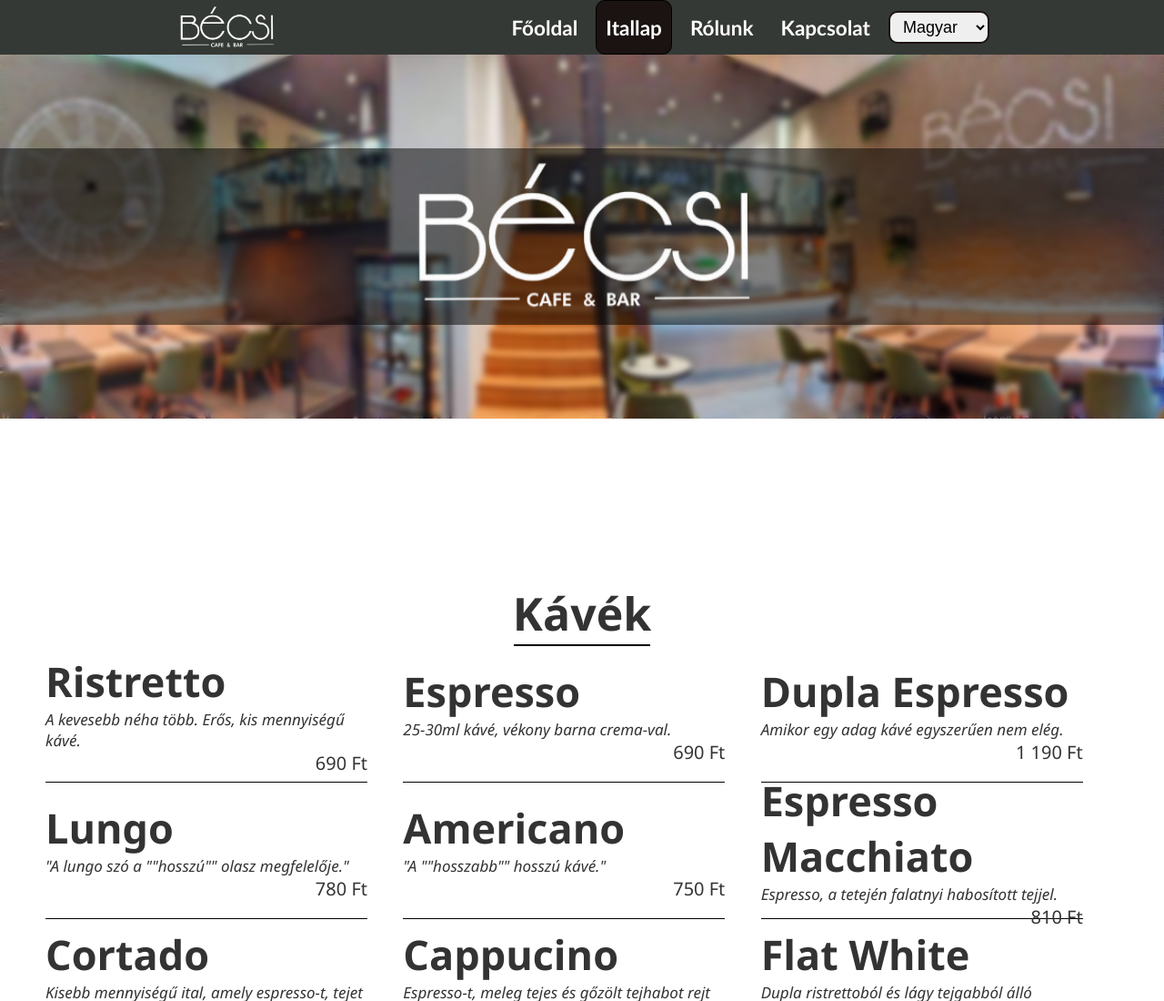
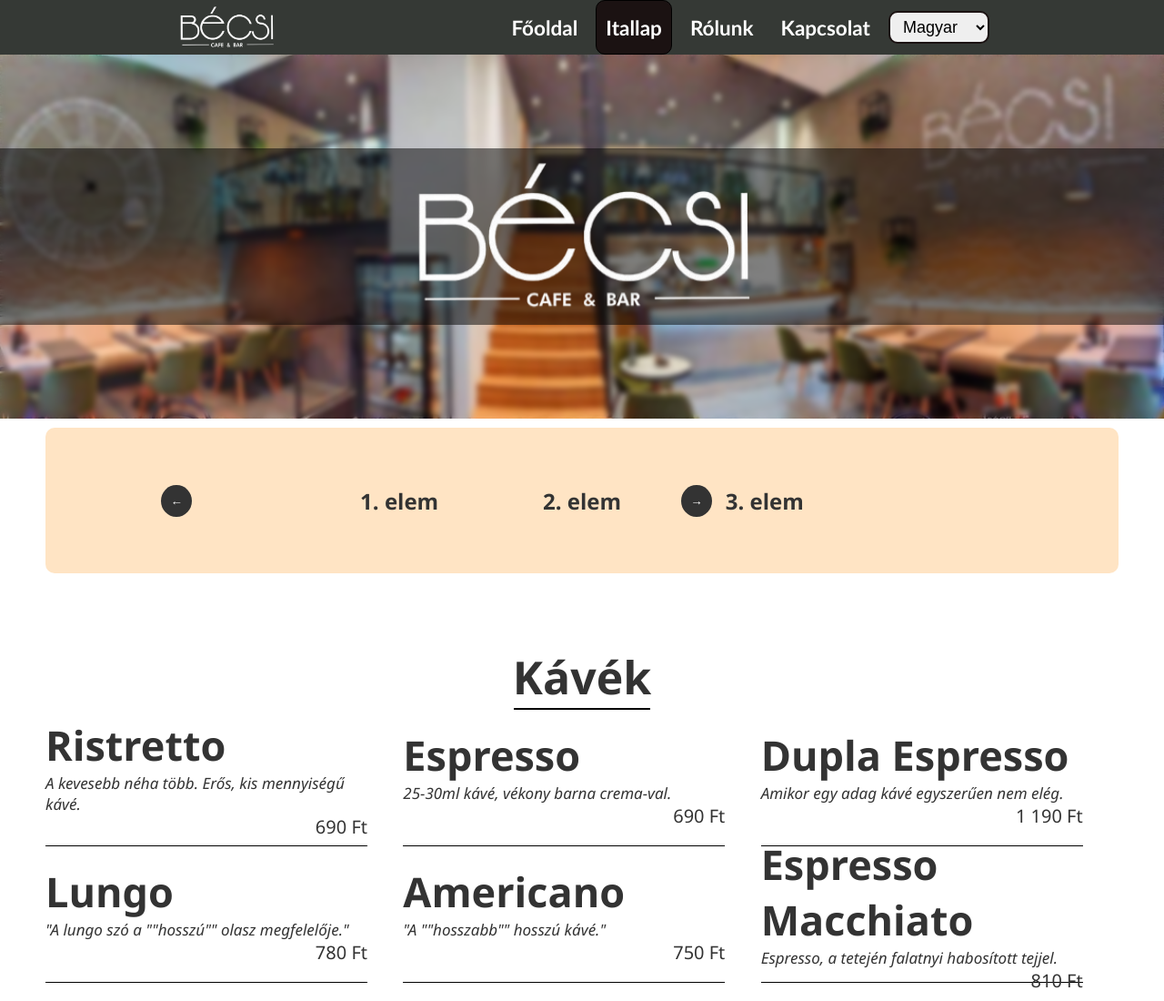
Before and after one commit to Bl4ver/Webs, a plain HTML site: page html/itallap.html in a window 1280 px wide. Shown: the top 1100 px of the page at 91% size. Drawn offline with Linux system fonts and the light colour scheme.

Commit message:
Slider v0.1

```diff
--- /dev/null
+++ b/css/drink-slider.css
@@ -0,0 +1,53 @@
+main {
+    padding-top: 10px;
+}
+
+.slider-container {
+    width: 100%;
+    height: 20vh;
+    background-color: bisque;
+    border-radius: 10px;
+    display: flex;
+    justify-content: center;
+    align-items: center;
+    overflow: hidden;
+}
+
+.slider-wrapper {
+    display: flex;
+    overflow-x: auto;
+    scroll-snap-type: x mandatory;
+    scroll-behavior: smooth;
+    border-radius: 10px;
+
+}
+
+.slider-item {
+    flex: 0 0 auto;
+    width: calc(100% / 3);
+    height: 100%;
+    scroll-snap-align: start;
+    display: flex;
+    justify-content: center;
+    align-items: center;
+}
+
+.slider-button {
+    position: relative;
+    background: #333;
+    color: white;
+    border: none;
+    padding: 10px;
+    cursor: pointer;
+    z-index: 2;
+    border-radius: 50%;
+
+}
+
+.slider-button.prev {
+    left: -10vw;
+}
+
+.slider-button.next {
+    right: 15vw;
+}
--- a/html/itallap.html
+++ b/html/itallap.html
@@ -9,10 +9,12 @@
     <link rel="stylesheet" href="../css/header.css">
     <link rel="stylesheet" href="../css/footer.css">
     <link rel="stylesheet" href="../css/itallap.css">
+    <link rel="stylesheet" href="../css/drink-slider.css">
 
     <script src="../js/nav.js" defer></script>
     <script src="../js/header.js" defer></script>
     <script src="../js/cardLoader.js" defer></script>
+    <script src="../js/drink-slider.js" defer></script>
     <title>BÉCSI CAFE & BAR</title>
 </head>
 
@@ -47,6 +49,26 @@
     </header>
 
     <main>
+        <div class="slider-container">
+            <!-- BAL NYÍL -->
+            <button class="slider-button prev">&larr;</button>
+            <div class="slider-wrapper">
+                <article class="slider-item"><h1>1. elem</h1></article>
+                <article class="slider-item"><h1>2. elem</h1></article>
+                <article class="slider-item"><h1>3. elem</h1></article>
+                <article class="slider-item"><h1>4. elem</h1></article>
+                <article class="slider-item"><h1>5. elem</h1></article>
+                <article class="slider-item"><h1>6. elem</h1></article>
+                <article class="slider-item"><h1>7. elem</h1></article>
+            </div>
+            <!-- JOBB NYÍL -->
+            <button class="slider-button next">&rarr;</button>
+
+            <!-- PONTOK -->
+            <div class="slider-pagination"></div>
+        </div>
+
+
         <!-- Kávék -->
         <h1 class="section-title">Kávék</h1>
         <section class="card-holder" data-section="Kávék">
```
Also changed, not shown: js/drink-slider.js (added).
